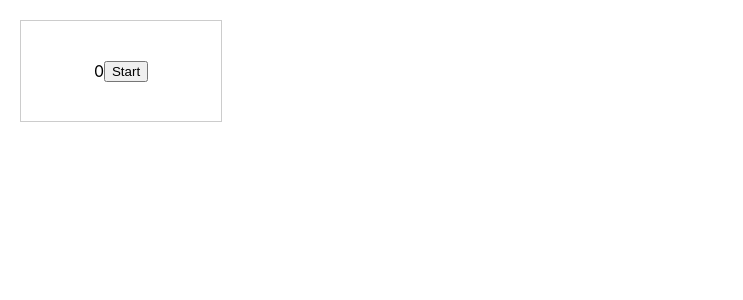
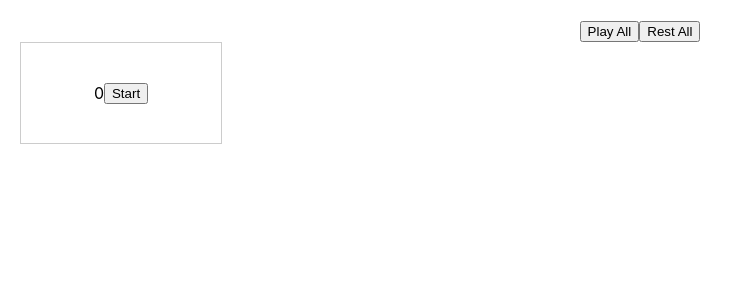
Before and after one commit to PayalSasmal10/stopwatch, a React (Create React App) app: page / in a window 1280 px wide. Shown: the top 300 px of the page, without its empty margins (0-743 px from the left). Built offline with nearby package versions, Linux system fonts and the light colour scheme.

Commit message:
reset is working as expected

```diff
--- a/src/App.js
+++ b/src/App.js
@@ -8,12 +8,11 @@ function App() {
 
   const startCounterHandler = () => {
     if(!isRunning){
-    console.log(isRunning);
-      const timerId = setInterval(() => {
+      const timerId = () => {
         setCountLaps((prvBar) => prvBar+1);
-
-      }, 1000);
-      setTimerID(timerId);
+        setTimerID(setTimeout(timerId, 1000));
+      }
+      timerId();
     }else{
 
       clearInterval(timerID);
@@ -22,10 +21,16 @@ function App() {
     console.log("I am running");
   };
 
-
+  const restChangeHandler = () => {
+    clearInterval(timerID);
+    setCountLaps(0);
+    console.log("reset all");
+  };
 
   return (
     <div className="App">
+      <button>{!isRunning? 'Play All': 'Resume'}</button>
+      <button onClick={restChangeHandler}>Rest All</button>
         <div className="outer-container">
           <div>{countLaps}</div>
           <button onClick={startCounterHandler}>{!isRunning ? 'Start':'Pause'}</button>
```
